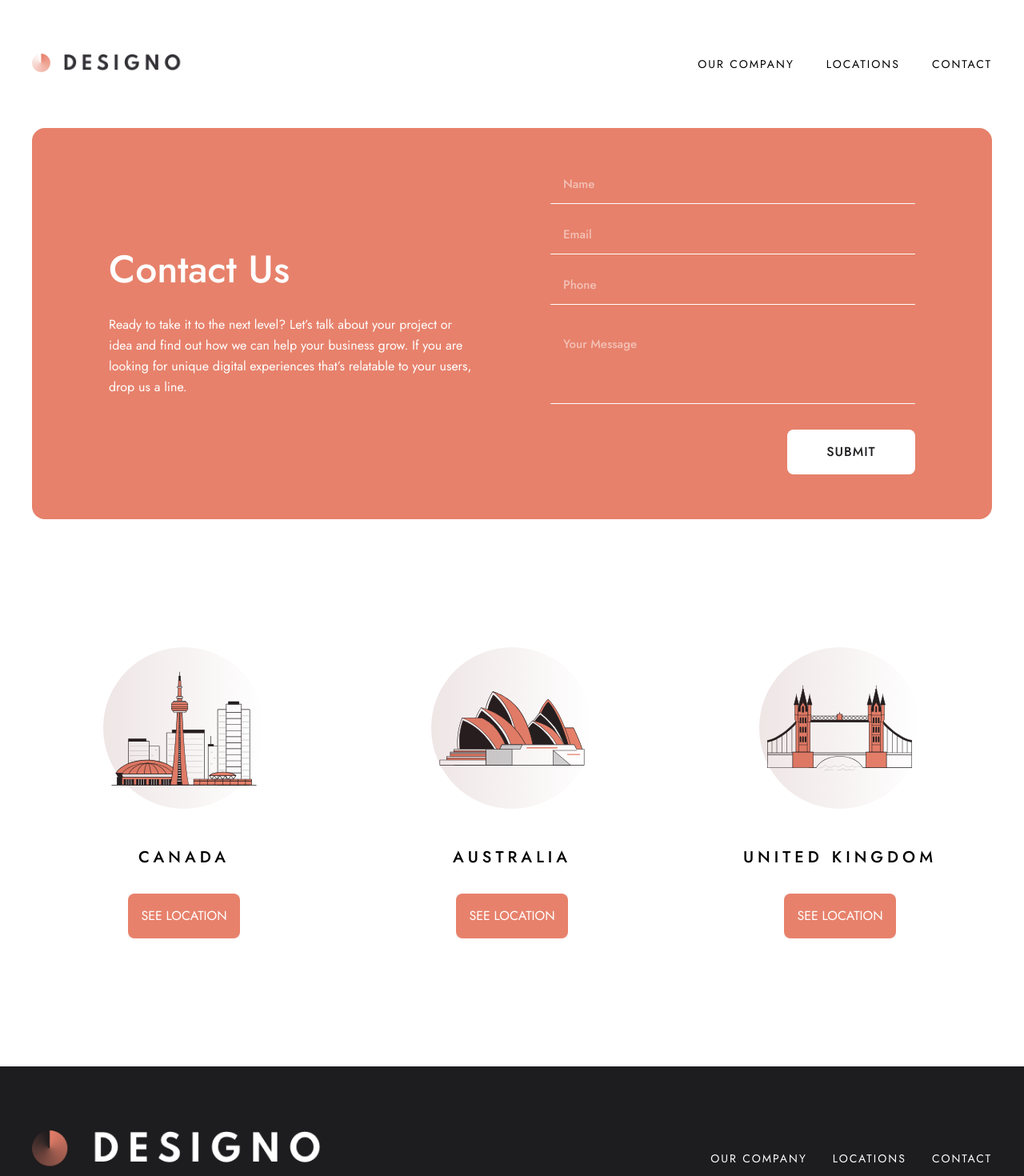
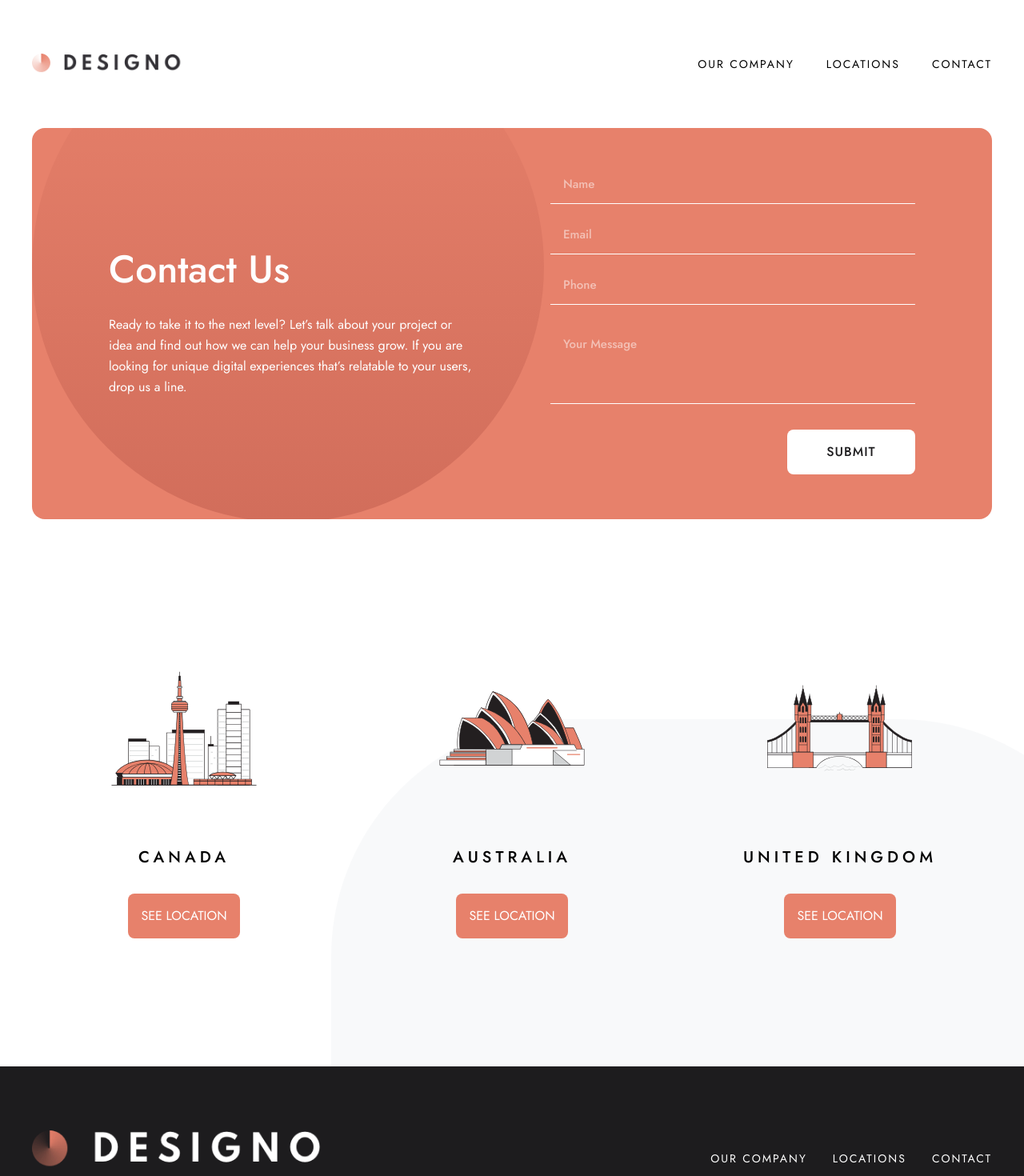
Before and after one commit to David-Henery4/Designo-Website, a React (Vite) app: page /contact in a window 1280 px wide. Shown: the top 1470 px of the page at 80% size. Built offline with nearby package versions, Linux system fonts and the light colour scheme.

Commit message:
added-all-svgs-&-overflow-hidden-on-main

```diff
--- a/src/components/LocationOptionsSection.jsx
+++ b/src/components/LocationOptionsSection.jsx
@@ -1,10 +1,12 @@
-import { Link } from "react-router-dom";
+import { Link, useLocation } from "react-router-dom";
 import locationSectionData from "../data/locationSectionData";
-import {SmallCircleBgPattern} from "../assets"
+import {SmallCircleBgPattern, LeafBgPattern} from "../assets"
 
 const LocationOptionsSection = () => {
+  const {pathname} = useLocation()
+  //
   return (
-  <section className="col-start-2 col-end-12 flex flex-col justify-center items-center gap-12 sm:gap-14 smDesk:flex-row smDesk:gap-[30px]">
+  <section className="relative col-start-2 col-end-12 flex flex-col justify-center items-center gap-12 sm:gap-14 smDesk:flex-row smDesk:gap-[30px]">
     {locationSectionData.map(loc => {
       return (
         <div
@@ -29,6 +31,10 @@ const LocationOptionsSection = () => {
         </div>
       );
     })}
+    {
+    pathname === "/contact" &&
+    <LeafBgPattern className="hidden absolute -bottom-[88%] -right-[15%] -z-10 large:block"/>
+    }
   </section>
   )
 };
--- a/src/components/SharedContent.jsx
+++ b/src/components/SharedContent.jsx
@@ -18,7 +18,7 @@ const SharedContent = () => {
   const [isSidebarActive, setIsSidebarActive] = useState(false);
   //
   return (
-    <main className="App relative max-w-[1440px] m-auto font-jost grid grid-cols-main gap-y-20 md:grid-cols-mainTab smDesk:gap-y-40 lgDesk:grid-cols-mainLgDesk">
+    <main className="App overflow-hidden relative max-w-[1440px] m-auto font-jost grid grid-cols-main gap-y-20 md:grid-cols-mainTab smDesk:gap-y-40 lgDesk:grid-cols-mainLgDesk">
       <Wrapper>
         <Overlay
           setIsSidebarActive={setIsSidebarActive}
--- a/src/components/aboutComps/RealDealSection.jsx
+++ b/src/components/aboutComps/RealDealSection.jsx
@@ -6,7 +6,7 @@ const RealDealSection = () => {
       className="relative col-start-1 col-end-13 bg-baige sm:col-start-2 sm:col-end-12 sm:rounded-2xl smDesk:flex smDesk:justify-center smDesk:items-center smDesk:flex-row-reverse
     "
     >
-      <LeafBgPattern className="absolute hidden lg:block lg:top-[124px] lg:-z-10 lg:-right-10 lgDesk:-right-[165px]" />
+      <LeafBgPattern className="absolute hidden lg:block lg:-top-[55%] lg:-z-10 lg:-right-[52%]" />
       <div className="w-full overflow-hidden sm:rounded-t-2xl smDesk:rounded-l-none smDesk:rounded-r-2xl smDesk:h-full smDesk:flex-[1]">
         <picture className="w-full">
           <source srcSet={realDealDesk} media="(min-width:58.12em)" />
--- a/src/pages/Contact.jsx
+++ b/src/pages/Contact.jsx
@@ -1,12 +1,15 @@
 import {ContactForm} from "../components/contactComps"
 import {LocationOptionsSection} from "../components"
+import {ContactHeroBgPatternDesktop, ContactHeroBgPatternMobile, LeafBgPattern} from "../assets"
 
 const Contact = () => {
   //
   return (
     <>
-      <section className="col-start-1 col-end-13 flex flex-col justify-center items-center gap-12 bg-peach text-white px-6 py-[72px] sm:col-start-2 sm:col-end-12 sm:rounded-2xl sm:gap-10 sm:py-[71px] sm:px-14 smDesk:flex-row smDesk:py-14 large:px-24 large:gap-24">
-        <div className="text-center grid gap-6 sm:text-left sm:gap-8 smDesk:flex-[1]">
+      <section className="relative col-start-1 col-end-13 overflow-hidden flex flex-col justify-center items-center gap-12 bg-peach text-white px-6 py-[72px] sm:col-start-2 sm:col-end-12 sm:rounded-2xl sm:gap-10 sm:py-[71px] sm:px-14 smDesk:flex-row smDesk:py-14 large:px-24 large:gap-24">
+        <ContactHeroBgPatternMobile className="absolute pointer-events-none -left-[28%] top-0 xsm:-left-[12%] sm:hidden"/>
+        <ContactHeroBgPatternDesktop className="hidden absolute top-0 left-0 sm:block sm:-top-[12%] sm:-left-[20%] smDesk:-top-[30%] smDesk:left-0"/>
+        <div className="relative text-center grid gap-6 sm:text-left sm:gap-8 smDesk:flex-[1]">
           <h2 className="text-head1Mob leading-9 font-medium xsm:text-5xl xsm:leading-head1">Contact Us</h2>
           <p className="text-bodyMob leading-bodyMob xsm:text-base xsm:leading-body">
             Ready to take it to the next level? Let’s talk about your project or
```
Also changed, not shown: src/assets/contact/desktop/bg-pattern-hero-desktop.svg.
